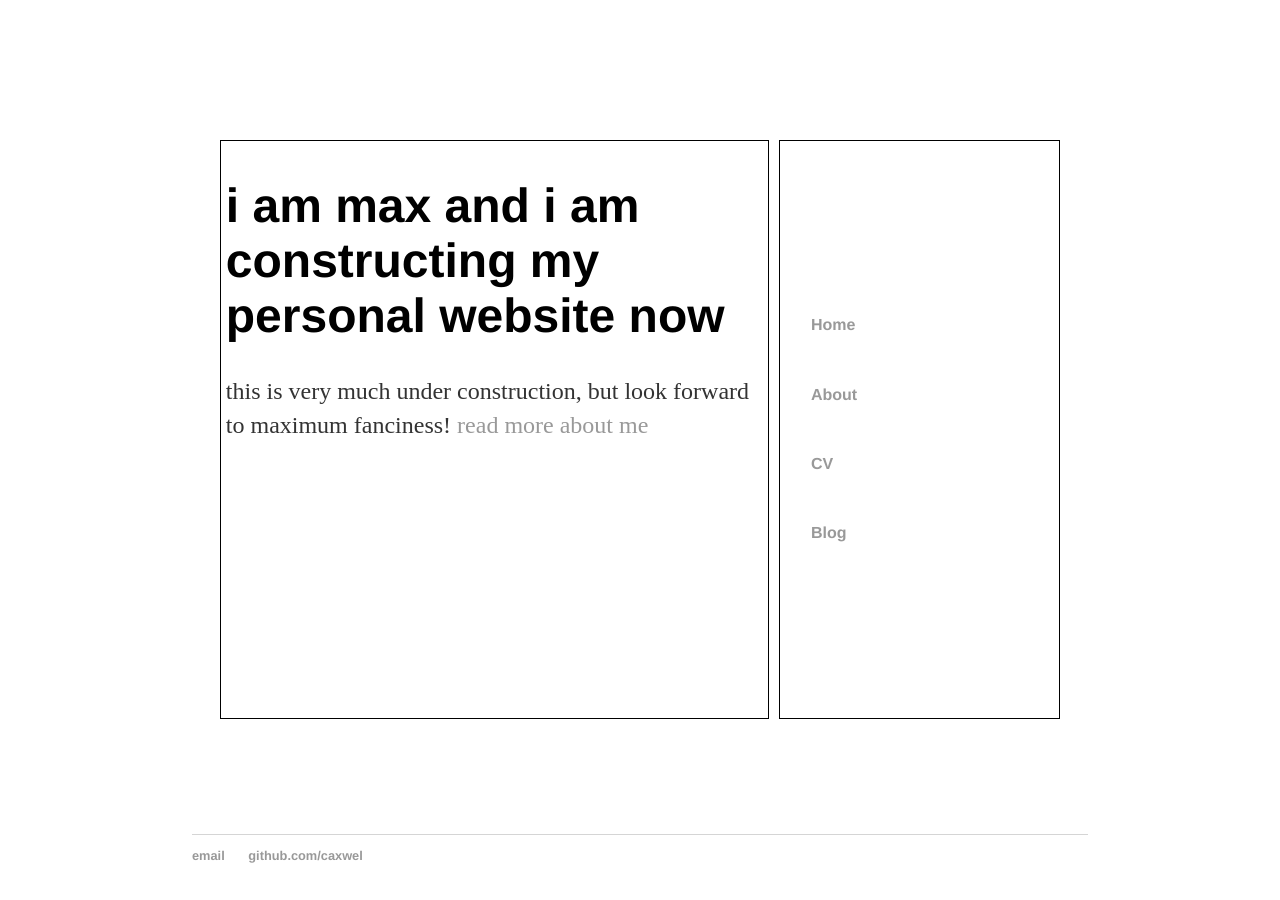
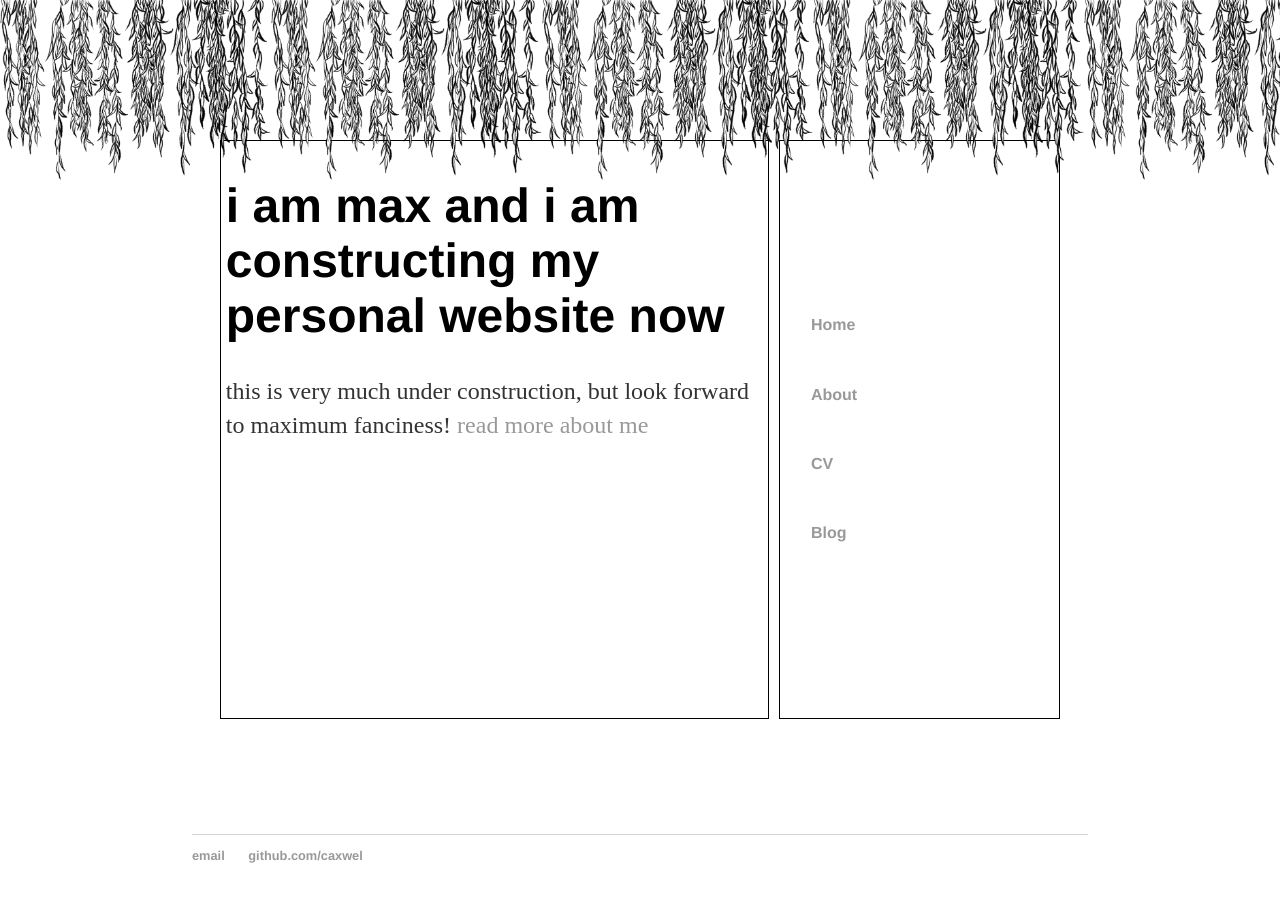
Before and after one commit to caxwel/caxwel.github.io, a Jekyll site: the page built from index.html, in a window 1280 px wide. Built offline with Jekyll 4.4.1, drawn with Linux system fonts in a browser that asks for light colours.

Commit message:
image time

```diff
--- a/css/main.css
+++ b/css/main.css
@@ -99,7 +99,7 @@ nav ul li {
     margin-left: 0px;
     width: 100%;
     height: 20%;
-    background-image: url(../_assets/willowleaves.png);
+    background-image: url('../assets/willowleaves.png');
     background-repeat: repeat-x;
     background-size: contain;
     align-self: start;
```
Also changed, not shown: assets/linkfl1.png (renamed from _assets/linkfl1.png), assets/linkfl2.png (renamed from _assets/linkfl2.png), assets/linkfl3.png (renamed from _assets/linkfl3.png), assets/linkfl4.png (renamed from _assets/linkfl4.png), assets/willowleaves.png (renamed from _assets/willowleaves.png).
